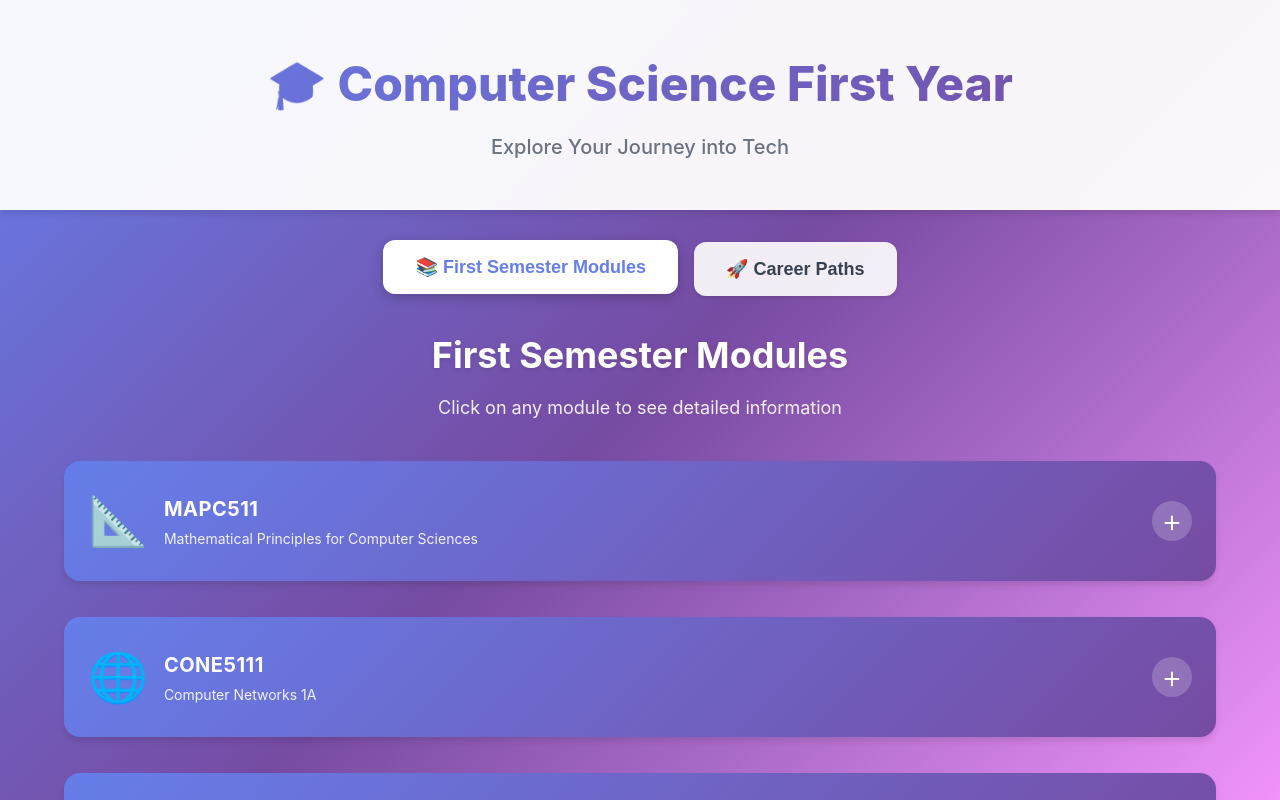
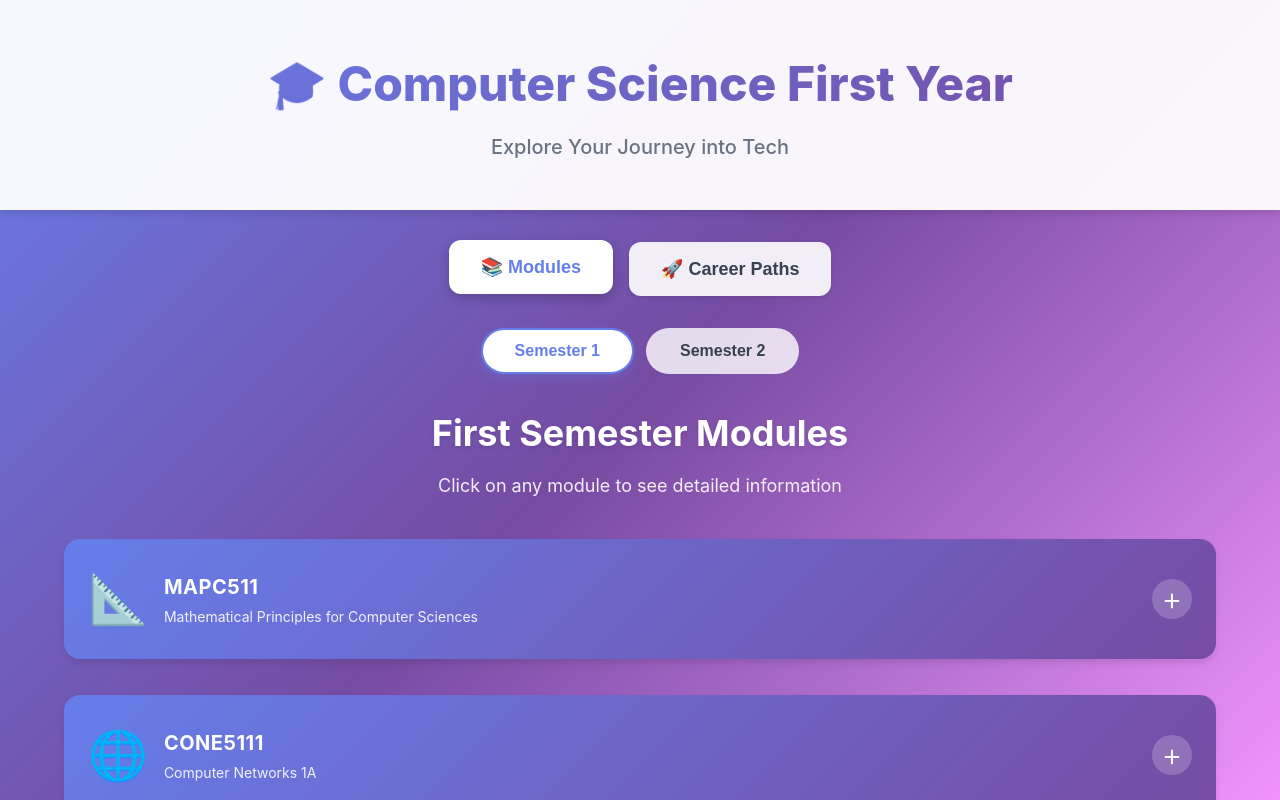
Before and after one commit to RohanM007/OpenDay, a React (Vite) app in the folder openday-app/: page / in a window 1280 px wide. Shown: the top 800 px of the page. Built offline with nearby package versions, Linux system fonts and the light colour scheme.

Commit message:
Added a semester toggle for the 1st and second semester

```diff
--- a/openday-app/src/App.css
+++ b/openday-app/src/App.css
@@ -75,6 +75,37 @@
   padding: 0 24px 48px;
 }
 
+.semester-toggle {
+  display: flex;
+  justify-content: center;
+  gap: 12px;
+  margin-bottom: 32px;
+}
+
+.semester-button {
+  background: rgba(255, 255, 255, 0.8);
+  border: 2px solid transparent;
+  padding: 12px 32px;
+  border-radius: 25px;
+  font-size: 16px;
+  font-weight: 600;
+  cursor: pointer;
+  transition: all 0.3s ease;
+  color: #374151;
+}
+
+.semester-button:hover {
+  background: rgba(255, 255, 255, 0.95);
+  transform: translateY(-2px);
+}
+
+.semester-button.active {
+  background: white;
+  border-color: #667eea;
+  color: #667eea;
+  box-shadow: 0 4px 12px rgba(102, 126, 234, 0.3);
+}
+
 .section-header {
   text-align: center;
   margin-bottom: 40px;
--- a/openday-app/src/App.jsx
+++ b/openday-app/src/App.jsx
@@ -6,6 +6,7 @@ import { modules, careers } from './data/modules'
 
 function App() {
   const [activeTab, setActiveTab] = useState('modules')
+  const [activeSemester, setActiveSemester] = useState(1)
 
   return (
     <div className="app">
@@ -21,7 +22,7 @@ function App() {
           className={`tab-button ${activeTab === 'modules' ? 'active' : ''}`}
           onClick={() => setActiveTab('modules')}
         >
-          📚 First Semester Modules
+          📚 Modules
         </button>
         <button
           className={`tab-button ${activeTab === 'careers' ? 'active' : ''}`}
@@ -34,12 +35,27 @@ function App() {
       <main className="app-content">
         {activeTab === 'modules' && (
           <div className="modules-section">
+            <div className="semester-toggle">
+              <button
+                className={`semester-button ${activeSemester === 1 ? 'active' : ''}`}
+                onClick={() => setActiveSemester(1)}
+              >
+                Semester 1
+              </button>
+              <button
+                className={`semester-button ${activeSemester === 2 ? 'active' : ''}`}
+                onClick={() => setActiveSemester(2)}
+              >
+                Semester 2
+              </button>
+            </div>
+
             <div className="section-header">
-              <h2>First Semester Modules</h2>
+              <h2>{activeSemester === 1 ? 'First' : 'Second'} Semester Modules</h2>
               <p>Click on any module to see detailed information</p>
             </div>
             <div className="modules-grid">
-              {modules.semester1.map((module) => (
+              {(activeSemester === 1 ? modules.semester1 : modules.semester2).map((module) => (
                 <ModuleCard key={module.id} module={module} />
               ))}
             </div>
```
